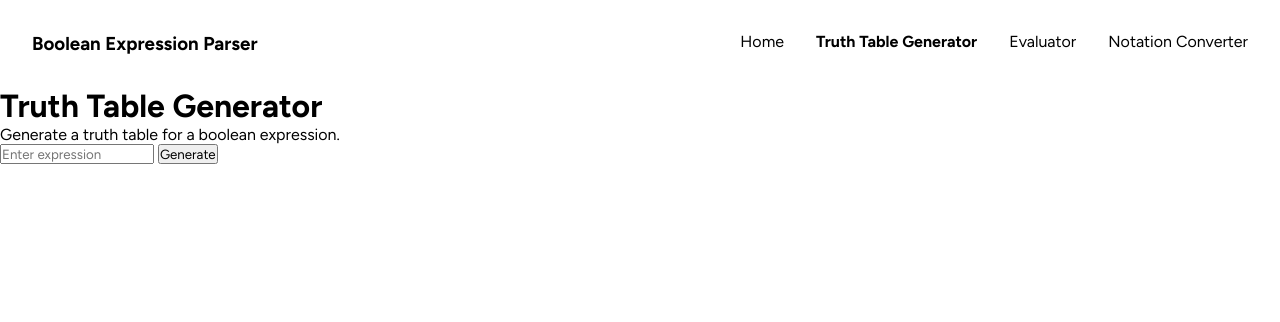
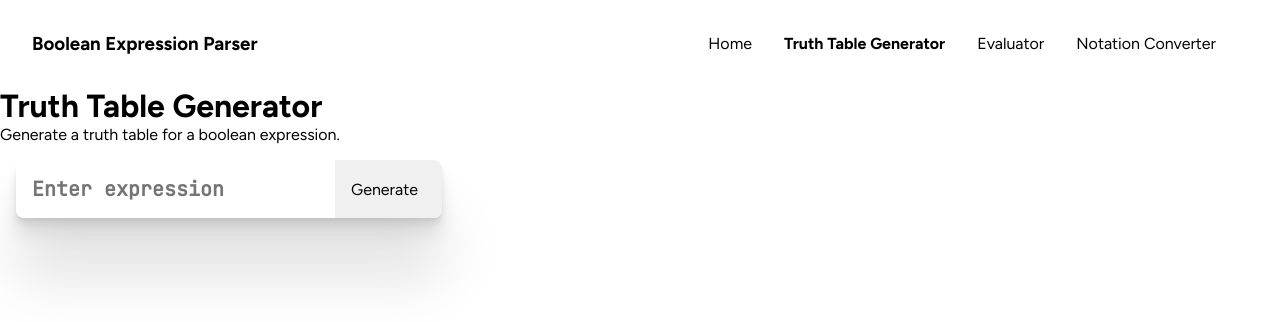
Before and after one commit to tomc128/boolean-expression-parser, an ASP.NET Core app: page /truth-table in a window 1280 px wide. Shown: the top 322 px of the page. Run offline with ASP.NET Core 8, Linux system fonts and the light colour scheme; style sheets or scripts are compiled from the project's sources; some libraries are stand-ins or nearby versions.

Commit message:
Improved design of expression input and truth table

```diff
--- a/BooleanExpressionParser.Web/Client/Components/ExpressionInput.razor
+++ b/BooleanExpressionParser.Web/Client/Components/ExpressionInput.razor
@@ -1,10 +1,12 @@
-<input placeholder="Enter expression" @oninput="OnInputChanged" @bind="expression"/>
-<button @onclick="OnButtonClicked">@ButtonLabel</button>
+<div class="expression-input">
+    <input type="text" placeholder="Enter expression" @oninput="OnInputChanged" @bind="expression" />
+    <button @onclick="OnButtonClicked">@ChildContent</button>
+</div>
 
 
 @code {
     [Parameter]
-    public string ButtonLabel {get; set;}
+    public RenderFragment ChildContent { get; set; }
 
     public string? expression;
 
--- /dev/null
+++ b/BooleanExpressionParser.Web/Client/Components/ExpressionInput.razor.css
@@ -0,0 +1,32 @@
+.expression-input {
+    margin: 1rem;
+    display: inline-flex;
+    box-shadow: 0px 2.6px 2.7px rgba(0, 0, 0, 0.045), 0px 7.1px 7.5px rgba(0, 0, 0, 0.065), 0px 17.2px 18.1px rgba(0, 0, 0, 0.085), 0px 57px 60px rgba(0, 0, 0, 0.13);
+    border-radius: 8px;
+    overflow: hidden;
+}
+
+input[type=text] {
+    padding: 1rem;
+    border: none;
+    font-size: 1.25rem;
+    font-weight: bold;
+    font-family: 'JetBrains Mono', monospace;
+    border-radius: 8px 0 0 8px;
+}
+
+button {
+    display: flex;
+    align-items: center;
+    gap: 0.5rem;
+    padding: 1rem;
+    border: none;
+    border-radius: 0 8px 8px 0;
+    cursor: pointer;
+    font-size: 1rem;
+    background-color: rgb(240, 240, 240);
+}
+
+    button ::deep iconify-icon {
+        font-size: 1.25rem;
+    }
--- a/BooleanExpressionParser.Web/Client/Components/NavBar.razor
+++ b/BooleanExpressionParser.Web/Client/Components/NavBar.razor
@@ -14,6 +14,9 @@
             <li>
                 <NavLink class="nav-link" href="/notation-converter" Match="NavLinkMatch.All">Notation Converter</NavLink>
             </li>
+            <li>
+                <a href="https://github.com/tomc128/boolean-expression-parser" target="_blank"><iconify-icon icon="mdi:github"></iconify-icon></a>
+            </li>
         </ul>
     </nav>
 </div>
--- a/BooleanExpressionParser.Web/Client/Components/NavBar.razor.css
+++ b/BooleanExpressionParser.Web/Client/Components/NavBar.razor.css
@@ -2,10 +2,12 @@
     display: flex;
     justify-content: space-between;
     padding: 2rem;
+    align-items: center;
 }
 
     .container ul {
         display: flex;
+        align-items: center;
         gap: 2rem;
     }
 
@@ -13,7 +15,7 @@
             list-style: none;
         }
 
-            .container ul li ::deep .nav-link {
+            .container ul li ::deep .nav-link, .container ul li a {
                 text-decoration: none;
                 color: black;
             }
@@ -21,3 +23,12 @@
                 .container ul li ::deep .nav-link.active {
                     font-weight: bold;
                 }
+
+            .container ul li iconify-icon {
+                font-size: 1.5rem;
+                vertical-align: text-bottom;
+            }
+
+                .container ul li iconify-icon:hover {
+                    color: rgb(80, 80, 80);
+                }
--- a/BooleanExpressionParser.Web/Client/Pages/Evaluator.razor
+++ b/BooleanExpressionParser.Web/Client/Pages/Evaluator.razor
@@ -6,7 +6,7 @@
 <h1>Expression Evaluator</h1>
 <p>Produces the output of an expression for given values.</p>
 
-<ExpressionInput ButtonLabel="Load" ButtonClicked="ParseExpression" ExpressionChanged="ExpressionChanged" />
+<ExpressionInput ButtonClicked="ParseExpression" ExpressionChanged="ExpressionChanged"><iconify-icon icon="fluent:arrow-right-20-filled"></iconify-icon></ExpressionInput>
 
 @if (expressionParsed)
 {
--- a/BooleanExpressionParser.Web/Client/Pages/TruthTable.razor
+++ b/BooleanExpressionParser.Web/Client/Pages/TruthTable.razor
@@ -9,7 +9,10 @@
 <h1>Truth Table Generator</h1>
 <p>Generate a truth table for a boolean expression.</p>
 
-<ExpressionInput ButtonLabel="Generate" ButtonClicked="Generate" />
+<ExpressionInput ButtonClicked="Generate">
+    <span>Generate</span>
+    <iconify-icon icon="fluent:arrow-right-20-filled"></iconify-icon>
+</ExpressionInput>
 
 @if (currentTable is not null)
 {
--- a/BooleanExpressionParser.Web/Client/Pages/TruthTable.razor.css
+++ b/BooleanExpressionParser.Web/Client/Pages/TruthTable.razor.css
@@ -1,9 +1,18 @@
-::deep .truth-table {
+::deep table.truth-table {
+    display: inline-table;
     border-collapse: collapse;
+    border-radius: 8px;
+    overflow: hidden;
+    box-shadow: 0px 2.6px 2.7px rgba(0, 0, 0, 0.045), 0px 7.1px 7.5px rgba(0, 0, 0, 0.065), 0px 17.2px 18.1px rgba(0, 0, 0, 0.085), 0px 57px 60px rgba(0, 0, 0, 0.13);
 }
 
-::deep .truth-table, ::deep th, ::deep td {
-    border: 1px solid black;
+::deep table.truth-table, ::deep th, ::deep td {
+    /*    border: 1px solid black;*/
+}
+
+::deep tbody {
+    border-radius: 8px;
+    overflow: hidden;
 }
 
 ::deep th, ::deep td {
@@ -13,11 +22,15 @@
 }
 
     ::deep td.true {
-        background-color: rgba(0, 255, 0, 0.25);
+        background-color: rgba(0, 255, 0, 0.2);
         color: green;
     }
 
     ::deep td.false {
-        background-color: rgba(255, 0, 0, 0.25);
+        background-color: rgba(255, 0, 0, 0.2);
         color: red;
     }
+
+::deep .result {
+    border-left: 1px solid rgba(0, 0, 0, 0.25);
+}
--- a/BooleanExpressionParser.Web/Client/wwwroot/index.html
+++ b/BooleanExpressionParser.Web/Client/wwwroot/index.html
@@ -7,6 +7,7 @@
     <base href="/" />
     <link href="css/app.css" rel="stylesheet" />
     <link href="manifest.json" rel="manifest" />
+    <meta name="viewport" content="width=device-width, initial-scale=1.0"/>
 
     <!-- If you add any scoped CSS files, uncomment the following to load them-->
     <link href="BooleanExpressionParser.Web.Client.styles.css" rel="stylesheet" />
@@ -22,6 +23,9 @@
     </div>
     <script src="_framework/blazor.webassembly.js"></script>
     <script>navigator.serviceWorker.register('service-worker.js');</script>
+
+    <!-- Iconify web component script -->
+    <script src="https://code.iconify.design/iconify-icon/1.0.2/iconify-icon.min.js"></script>
 </body>
 
 </html>
--- a/BooleanExpressionParser.Web/Server/Program.cs
+++ b/BooleanExpressionParser.Web/Server/Program.cs
@@ -18,7 +18,7 @@ else
     app.UseHsts();
 }
 
-app.UseHttpsRedirection();
+//app.UseHttpsRedirection(); // Disable HTTPS; therefore only use this server through a HTTPS proxy
 app.UseBlazorFrameworkFiles();
 app.UseStaticFiles();
 
```
Also changed, not shown: BooleanExpressionParser.Web/Client/Formatters/HTMLFormatter.cs (+11 -2 lines), BooleanExpressionParser.Web/Server/.config/dotnet-tools.json (added).
